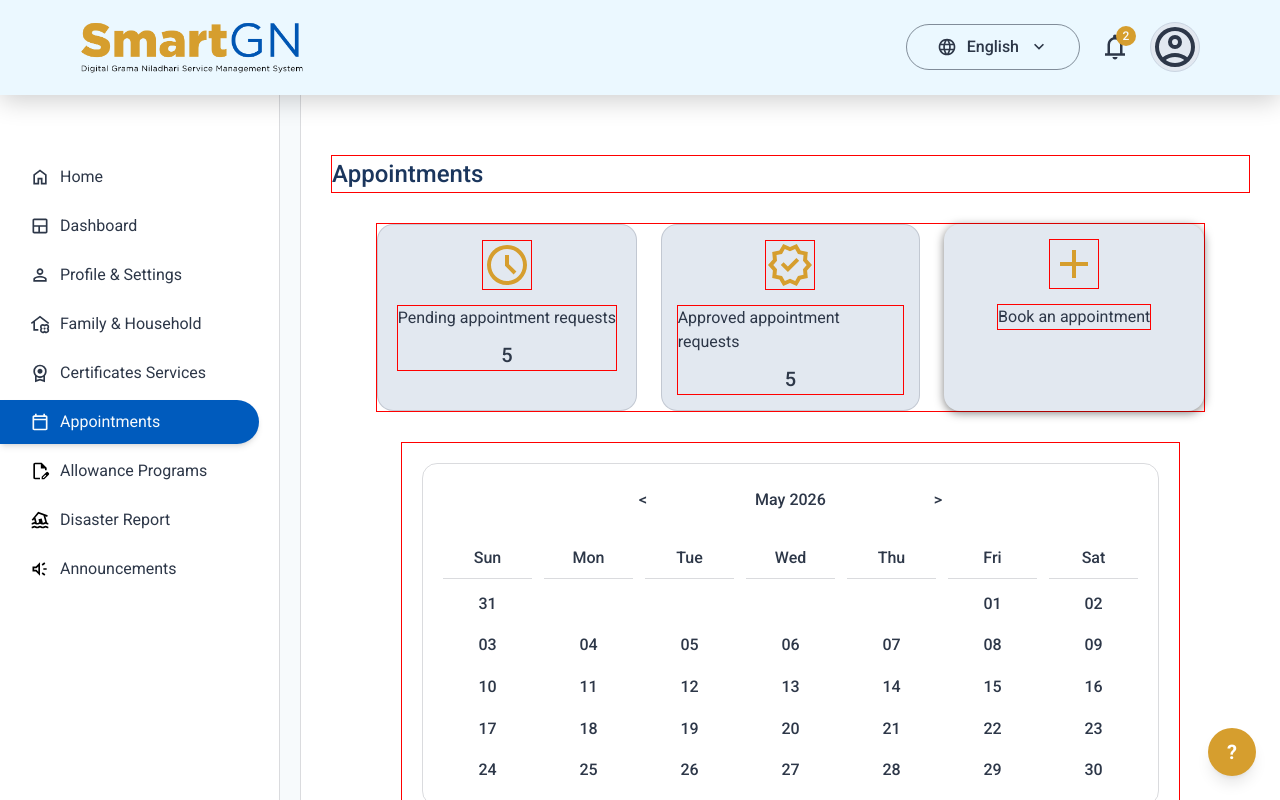
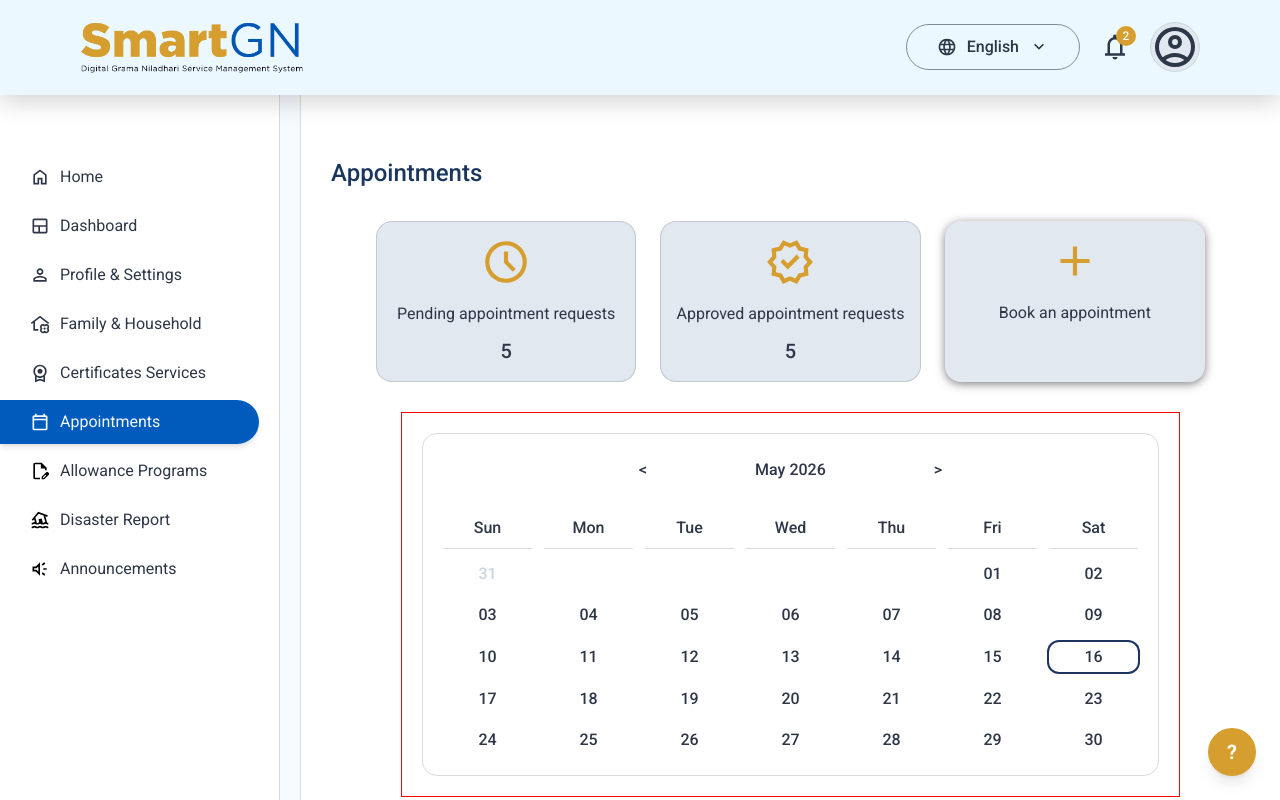
Before and after one commit to Mogith-Code/SmartGN-Digital-GN-Service-Management-System, a React (Vite) app in the folder SmartGN/: page /RAppointment in a window 1280 px wide. Shown: the top 800 px of the page. Built offline with nearby package versions, Linux system fonts and the light colour scheme.

Commit message:
update calenderLayout

```diff
--- a/SmartGN/src/Components/AppointmentsPage/AppointmentLayoutPage.jsx
+++ b/SmartGN/src/Components/AppointmentsPage/AppointmentLayoutPage.jsx
@@ -3,6 +3,7 @@ import { useState } from "react";
 import CardLayout from "./CardLayout";
 import CalenderLayout from "./CalenderLayout";
 import BookingForm from "./BookingForm";
+import AppointmentSummary from "./AppointmentSummary";
 
 function AppointmentLayoutPage() {
   const [isBookingMode, setIsBookingMode] = useState(false);
@@ -14,17 +15,21 @@ function AppointmentLayoutPage() {
 
   return (
     <>
-      <div className="flex text-[24px] font-medium text-[#1B365D] mt-[60px] mx-[30px] border border-[red]">
+      <div className="flex text-[24px] font-medium text-[#1B365D] mt-[60px] mx-[30px]">
         Appointments
       </div>
 
-      <div className="grid grid-cols-3 gap-6 mx-[75px] mt-[30px] border border-[red]">
+      <div className="grid grid-cols-3 gap-6 mx-[75px] mt-[30px]">
         <CardLayout />
       </div>
 
       <div className="flex mt-[30px] mx-[100px] p-[20px] border border-[red]">
         <CalenderLayout />
       </div>
+
+      <div className="flex mt-[30px] mx-[100px] p-[20px] border border-[red]">
+        <AppointmentSummary />
+      </div>
     </>
   );
 }
--- /dev/null
+++ b/SmartGN/src/Components/AppointmentsPage/AppointmentSummary.jsx
@@ -0,0 +1,7 @@
+import React from "react";
+
+function AppointmentSummary() {
+  return <div>AppointmentSummary</div>;
+}
+
+export default AppointmentSummary;
--- a/SmartGN/src/Components/AppointmentsPage/CalenderLayout.jsx
+++ b/SmartGN/src/Components/AppointmentsPage/CalenderLayout.jsx
@@ -108,7 +108,7 @@ function CalenderLayout() {
             <span
               key={index}
               className={`aspect-[3] flex flex-col items-center justify-center text-[16px] font-medium text-[#2D3748] cursor-pointer rounded-[10px] transition-all duration-200 relative select-none hover:bg-[#E2E8F0]
-                ${cell.wrapped ? "other-month" : ""} ${hasBooking ? "has-booking" : ""} ${isSelected ? "selected-day" : ""}`}
+                ${cell.wrapped ? "text-slate-300 cursor-not-allowed" : ""} ${hasBooking ? "bg-amber-600 text-white font-bold hover:bg-amber-700" : ""} ${isSelected ? "ring-2 ring-[#1c355e] ring-offset-0" : ""}`}
               onClick={() => cell.day && setSelectedDay(cell.day)}
             >
               {cell.day < 10 ? "0" + cell.day : cell.day}
--- a/SmartGN/src/Components/AppointmentsPage/CardLayout.jsx
+++ b/SmartGN/src/Components/AppointmentsPage/CardLayout.jsx
@@ -10,13 +10,9 @@ function CardLayout() {
   return (
     <>
       <div className="bg-[#E2E8F0] gap-[15px] rounded-2xl border border-[#2D37482D] p-[15px] flex flex-col items-center">
-        <img
-          src={pendingIcon}
-          alt="pendingIcon"
-          className="w-[50px] border border-[red]"
-        />
+        <img src={pendingIcon} alt="pendingIcon" className="w-[50px]" />
 
-        <div className="flex flex-col gap-[10px] border border-[red] items-center">
+        <div className="flex flex-col gap-[10px] items-center">
           <span className="text-[16px] font-regular text-[#2D3748]">
             Pending appointment requests
           </span>
@@ -25,13 +21,9 @@ function CardLayout() {
       </div>
 
       <div className="bg-[#E2E8F0] gap-[15px] rounded-2xl border border-[#2D37482D] p-[15px] flex flex-col items-center">
-        <img
-          src={approvedIcon}
-          alt="approvedIcon"
-          className="w-[50px] border border-[red]"
-        />
+        <img src={approvedIcon} alt="approvedIcon" className="w-[50px]" />
 
-        <div className="flex flex-col gap-[10px] border border-[red] items-center">
+        <div className="flex flex-col gap-[10px] items-center">
           <span className="text-[16px] font-regular text-[#2D3748]">
             Approved appointment requests
           </span>
@@ -43,13 +35,9 @@ function CardLayout() {
         className="bg-[#E2E8F0] gap-[15px] rounded-2xl p-[15px] flex flex-col items-center shadow-[0px_2px_10px_rgba(0,0,0,0.5)] hover:shadow-[0px_2px_15px_rgba(0,0,0,0.6)] cursor-pointer"
         onClick={() => navigate("/RAppointment/BookingForm")}
       >
-        <img
-          src={addIcon}
-          alt="pendingIcon"
-          className="w-[50px] border border-[red]"
-        />
+        <img src={addIcon} alt="pendingIcon" className="w-[50px]" />
 
-        <div className="flex flex-col gap-[10px] border border-[red] items-center">
+        <div className="flex flex-col gap-[10px] items-center">
           <span className="text-[16px] font-regular text-[#2D3748]">
             Book an appointment
           </span>
```
